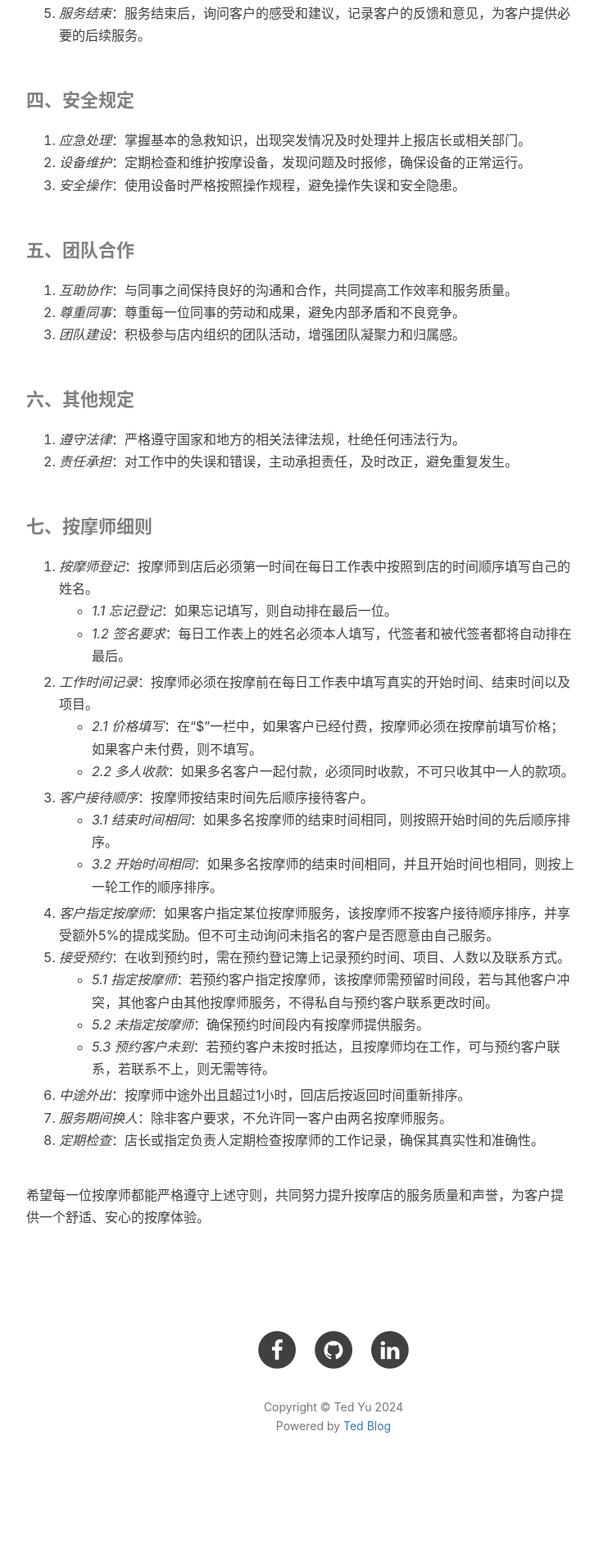
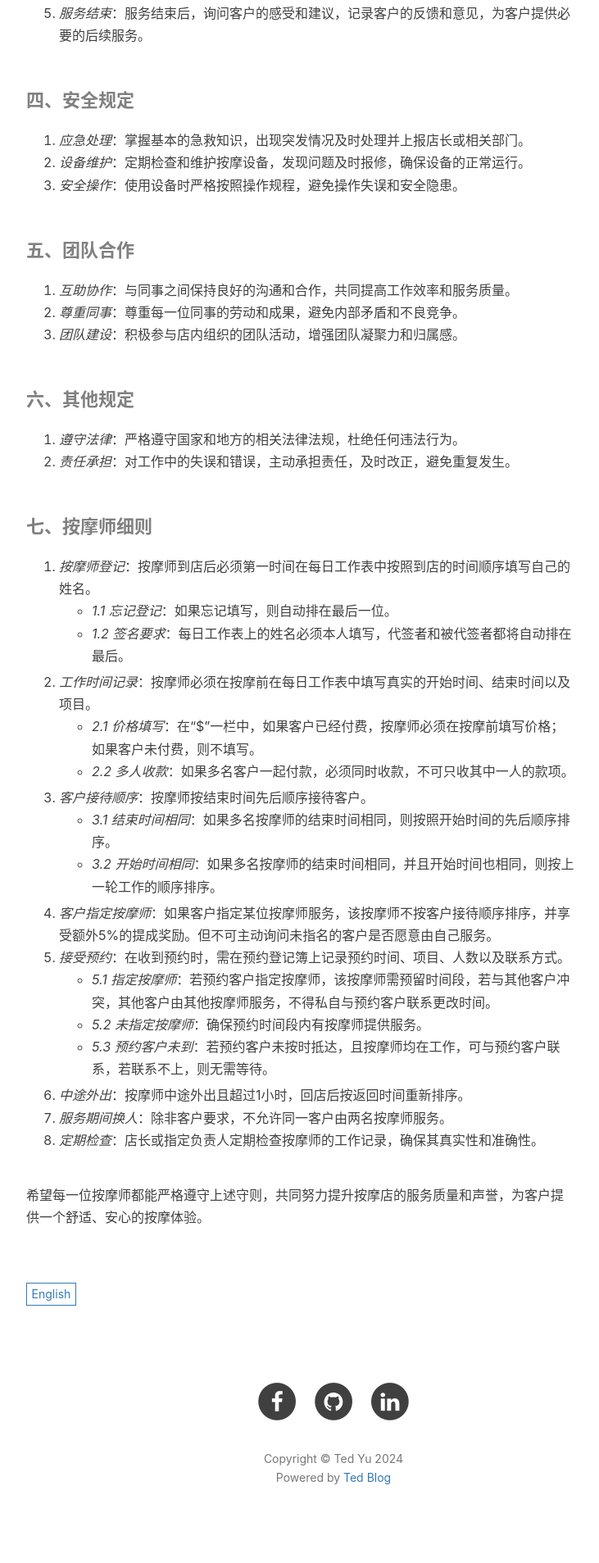
Before and after one commit to TedData/teddata.github.io, a Jekyll site: the page built from _posts/2024-07-09-MassageTherapistCodeOfConduct.md, in a window 1280 px wide. Shown: the part 861-2768 px from the top of the page at 82% size, without its empty margins (233-964 px from the left). Built offline with Jekyll 4.4.1, drawn with Linux system fonts in a browser that asks for light colours; nearby versions of some CDN libraries; comment, search, counter and statistics services are not loaded; before the commit the page ends 2705 px from its top, so only the background shows below that.

Commit message:
Update single.html

```diff
--- a/_layouts/single.html
+++ b/_layouts/single.html
@@ -23,7 +23,9 @@ layout: default
                 {{ content }}
 
                 <hr style="visibility: hidden;">
-
+                {% if page.multilingual %}
+                    {% include multilingual-single.html %}
+                {% endif %}
                 <hr style="visibility: hidden;">
 
 
```
